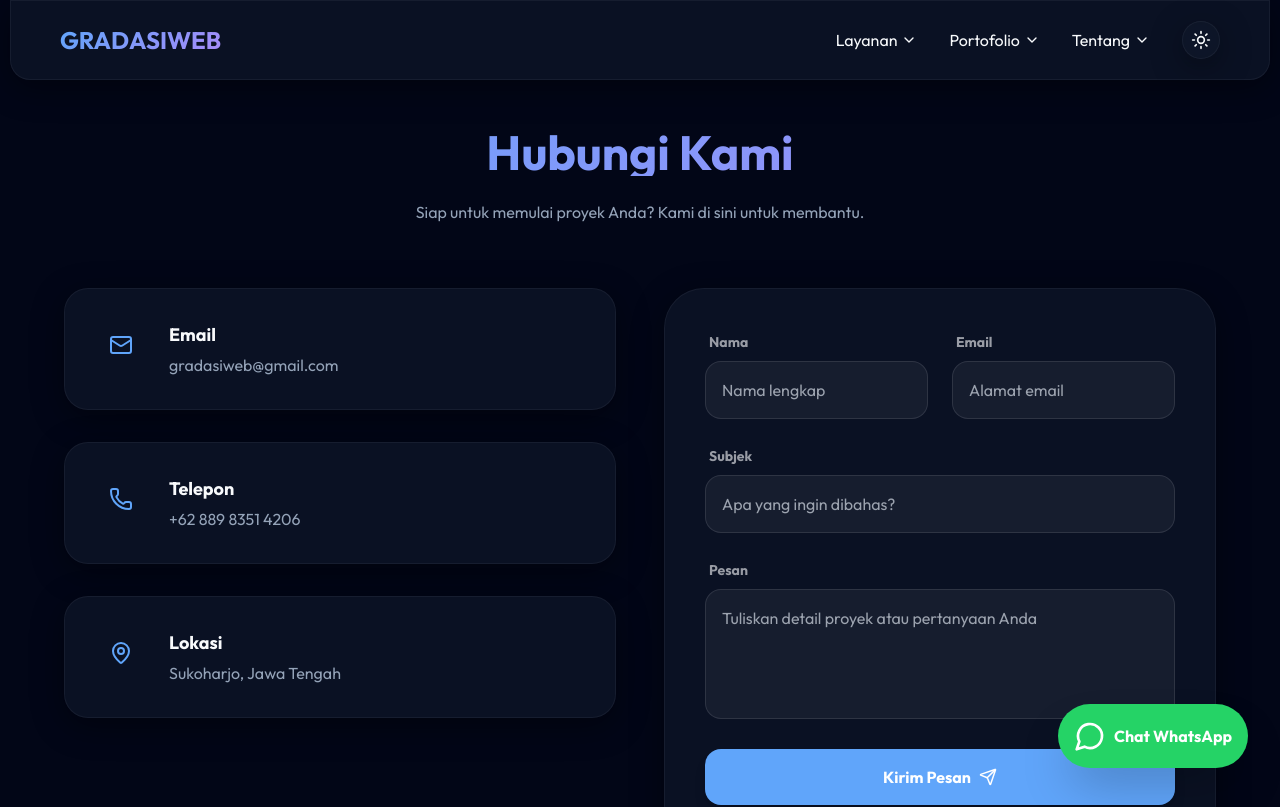
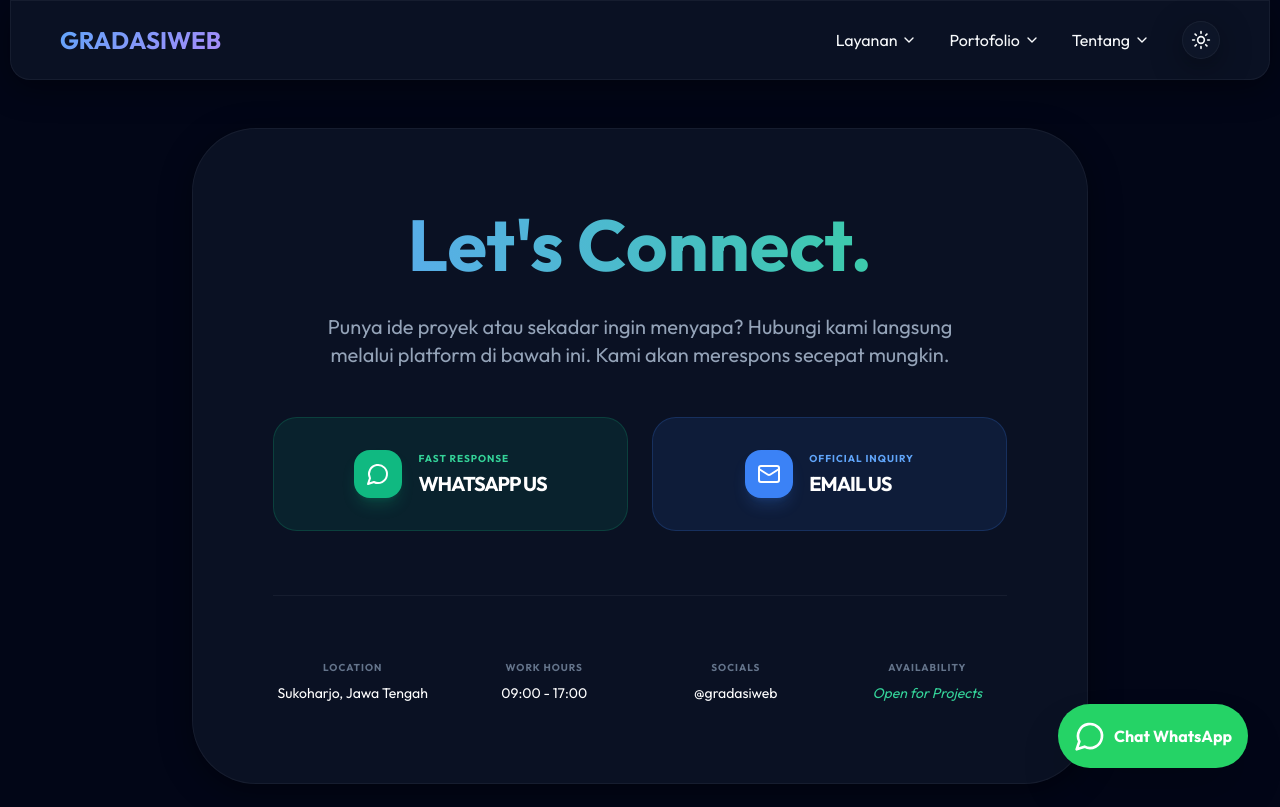
Before and after one commit to muhfahmm/gradasiweb, a React (Vite) app in the folder frontend/: page /gradasiweb/kontak in a window 1280 px wide. Shown: the top 807 px of the page. Built offline with nearby package versions, Linux system fonts and the light colour scheme.

Commit message:
gradasiweb

```diff
--- a/frontend/src/pages/Kontak.jsx
+++ b/frontend/src/pages/Kontak.jsx
@@ -1,189 +1,75 @@
-import React, { useState } from 'react';
-import { motion, AnimatePresence } from 'framer-motion';
-import { Mail, Phone, MapPin, Send, CheckCircle2, XCircle, Loader2 } from 'lucide-react';
+import React from 'react';
+import { motion } from 'framer-motion';
+import { Mail, MessageCircle } from 'lucide-react';
 
 const Kontak = () => {
-  const [formData, setFormData] = useState({
-    name: '',
-    email: '',
-    subject: '',
-    message: ''
-  });
-  const [status, setStatus] = useState(null); // 'loading', 'success', 'error'
-  const [showModal, setShowModal] = useState(false);
-
-  const handleSubmit = async (e) => {
-    e.preventDefault();
-    setStatus('loading');
-
-    try {
-      const res = await fetch('/api/contact', {
-        method: 'POST',
-        headers: { 'Content-Type': 'application/json' },
-        body: JSON.stringify(formData)
-      });
-
-      if (res.ok) {
-        setStatus('success');
-        setFormData({ name: '', email: '', subject: '', message: '' });
-      } else {
-        setStatus('error');
-      }
-    } catch (err) {
-      setStatus('error');
-    }
-    setShowModal(true);
-  };
-
   return (
-    <div className="pt-32 pb-20 container relative">
+    <div className="min-h-screen pt-32 pb-20 px-6">
+      <div className="max-w-4xl mx-auto text-center">
         <motion.div
           initial={{ opacity: 0, y: 20 }}
           animate={{ opacity: 1, y: 0 }}
-        className="text-center mb-16"
+          className="glass p-12 md:p-20 rounded-[4rem] border-white/10"
         >
-        <h1 className="text-5xl font-bold mb-6 gradient-text">Hubungi Kami</h1>
-        <p className="text-secondary max-w-2xl mx-auto" style={{ color: 'var(--text-secondary)' }}>
-          Siap untuk memulai proyek Anda? Kami di sini untuk membantu.
+          <h1 className="text-5xl md:text-7xl font-black mb-8 bg-gradient-to-r from-blue-400 to-emerald-400 bg-clip-text text-transparent">
+            Let's Connect.
+          </h1>
+          <p className="text-slate-400 text-lg md:text-xl mb-12 max-w-2xl mx-auto leading-relaxed">
+            Punya ide proyek atau sekadar ingin menyapa? Hubungi kami langsung melalui platform di bawah ini. Kami akan merespons secepat mungkin.
           </p>
-      </motion.div>
 
-      <div className="grid grid-cols-1 lg:grid-cols-2 gap-12 max-w-6xl mx-auto">
-        {/* Contact Info */}
-        <div className="space-y-8">
-          <div className="glass p-8 rounded-3xl flex items-start gap-6">
-            <div className="w-12 h-12 rounded-2xl bg-accent-primary/10 flex items-center justify-center shrink-0 text-accent-primary">
+          <div className="grid grid-cols-1 md:grid-cols-2 gap-6">
+            <a
+              href="https://wa.me/6288983514206"
+              target="_blank"
+              rel="noopener noreferrer"
+              className="flex items-center justify-center gap-4 p-8 rounded-3xl bg-emerald-500/10 border border-emerald-500/20 hover:bg-emerald-500/20 transition-all group"
+            >
+              <div className="w-12 h-12 bg-emerald-500 rounded-2xl flex items-center justify-center text-white shadow-lg shadow-emerald-500/20 group-hover:scale-110 transition-transform">
+                <MessageCircle size={24} />
+              </div>
+              <div className="text-left">
+                <div className="text-[10px] font-black text-emerald-400 uppercase tracking-widest mb-1">Fast Response</div>
+                <div className="text-xl font-bold text-white uppercase tracking-tighter">WhatsApp Us</div>
+              </div>
+            </a>
+
+            <a
+              href="https://mail.google.com/mail/?view=cm&fs=1&to=gradasiweb@gmail.com"
+              target="_blank"
+              rel="noopener noreferrer"
+              className="flex items-center justify-center gap-4 p-8 rounded-3xl bg-blue-500/10 border border-blue-500/20 hover:bg-blue-500/20 transition-all group"
+            >
+              <div className="w-12 h-12 bg-blue-500 rounded-2xl flex items-center justify-center text-white shadow-lg shadow-blue-500/20 group-hover:scale-110 transition-transform">
                 <Mail size={24} />
               </div>
+              <div className="text-left">
+                <div className="text-[10px] font-black text-blue-400 uppercase tracking-widest mb-1">Official Inquiry</div>
+                <div className="text-xl font-bold text-white uppercase tracking-tighter">Email Us</div>
+              </div>
+            </a>
+          </div>
+
+          <div className="mt-16 pt-16 border-t border-white/5 grid grid-cols-2 md:grid-cols-4 gap-8 text-center">
              <div>
-              <h4 className="text-lg font-bold mb-1">Email</h4>
-              <p className="text-secondary" style={{ color: 'var(--text-secondary)' }}>gradasiweb@gmail.com</p>
+                <div className="text-[10px] font-bold text-slate-500 uppercase tracking-widest mb-2">Location</div>
+                <div className="text-sm text-white font-medium">Sukoharjo, Jawa Tengah</div>
+             </div>
+             <div>
+                <div className="text-[10px] font-bold text-slate-500 uppercase tracking-widest mb-2">Work Hours</div>
+                <div className="text-sm text-white font-medium">09:00 - 17:00</div>
+             </div>
+             <div>
+                <div className="text-[10px] font-bold text-slate-500 uppercase tracking-widest mb-2">Socials</div>
+                <div className="text-sm text-white font-medium">@gradasiweb</div>
+             </div>
+             <div>
+                <div className="text-[10px] font-bold text-slate-500 uppercase tracking-widest mb-2">Availability</div>
+                <div className="text-sm text-emerald-400 font-medium italic">Open for Projects</div>
              </div>
           </div>
-
-          <div className="glass p-8 rounded-3xl flex items-start gap-6">
-            <div className="w-12 h-12 rounded-2xl bg-accent-primary/10 flex items-center justify-center shrink-0 text-accent-primary">
-              <Phone size={24} />
-            </div>
-            <div>
-              <h4 className="text-lg font-bold mb-1">Telepon</h4>
-              <p className="text-secondary" style={{ color: 'var(--text-secondary)' }}>+62 889 8351 4206</p>
-            </div>
-          </div>
-
-          <div className="glass p-8 rounded-3xl flex items-start gap-6">
-            <div className="w-12 h-12 rounded-2xl bg-accent-primary/10 flex items-center justify-center shrink-0 text-accent-primary">
-              <MapPin size={24} />
-            </div>
-            <div>
-              <h4 className="text-lg font-bold mb-1">Lokasi</h4>
-              <p className="text-secondary" style={{ color: 'var(--text-secondary)' }}>Sukoharjo, Jawa Tengah</p>
-            </div>
-          </div>
-        </div>
-
-        {/* Contact Form */}
-        <div className="glass p-10 rounded-[2.5rem]">
-          <form onSubmit={handleSubmit} className="space-y-6">
-            <div className="grid grid-cols-1 md:grid-cols-2 gap-6">
-              <div className="space-y-2">
-                <label className="text-sm font-bold ml-1 opacity-60">Nama</label>
-                <input
-                  type="text"
-                  required
-                  value={formData.name}
-                  onChange={(e) => setFormData({...formData, name: e.target.value})}
-                  className="w-full bg-white/5 border border-white/10 rounded-2xl p-4 focus:border-accent-primary outline-none transition-colors"
-                  placeholder="Nama lengkap"
-                />
-              </div>
-              <div className="space-y-2">
-                <label className="text-sm font-bold ml-1 opacity-60">Email</label>
-                <input
-                  type="email"
-                  required
-                  value={formData.email}
-                  onChange={(e) => setFormData({...formData, email: e.target.value})}
-                  className="w-full bg-white/5 border border-white/10 rounded-2xl p-4 focus:border-accent-primary outline-none transition-colors"
-                  placeholder="Alamat email"
-                />
-              </div>
-            </div>
-            <div className="space-y-2">
-              <label className="text-sm font-bold ml-1 opacity-60">Subjek</label>
-              <input
-                type="text"
-                required
-                value={formData.subject}
-                onChange={(e) => setFormData({...formData, subject: e.target.value})}
-                className="w-full bg-white/5 border border-white/10 rounded-2xl p-4 focus:border-accent-primary outline-none transition-colors"
-                placeholder="Apa yang ingin dibahas?"
-              />
-            </div>
-            <div className="space-y-2">
-              <label className="text-sm font-bold ml-1 opacity-60">Pesan</label>
-              <textarea
-                rows="4"
-                required
-                value={formData.message}
-                onChange={(e) => setFormData({...formData, message: e.target.value})}
-                className="w-full bg-white/5 border border-white/10 rounded-2xl p-4 focus:border-accent-primary outline-none transition-colors"
-                placeholder="Tuliskan detail proyek atau pertanyaan Anda"
-              ></textarea>
-            </div>
-            <button
-              type="submit"
-              disabled={status === 'loading'}
-              className="w-full py-4 bg-accent-primary text-white rounded-2xl font-bold flex items-center justify-center gap-2 hover:scale-[1.02] active:scale-[0.98] disabled:opacity-50 disabled:scale-100 transition-all shadow-lg shadow-accent-primary/20"
-            >
-              {status === 'loading' ? (
-                <>Mohon Tunggu... <Loader2 size={18} className="animate-spin" /></>
-              ) : (
-                <>Kirim Pesan <Send size={18} /></>
-              )}
-            </button>
-          </form>
-        </div>
-      </div>
-
-      {/* FEEDBACK MODAL */}
-      <AnimatePresence>
-        {showModal && (
-          <div className="fixed inset-0 z-[100] flex items-center justify-center px-4">
-            <motion.div
-              initial={{ opacity: 0 }}
-              animate={{ opacity: 1 }}
-              exit={{ opacity: 0 }}
-              onClick={() => setShowModal(false)}
-              className="absolute inset-0 bg-black/60 backdrop-blur-sm"
-            />
-            <motion.div
-              initial={{ scale: 0.9, opacity: 0, y: 20 }}
-              animate={{ scale: 1, opacity: 1, y: 0 }}
-              exit={{ scale: 0.9, opacity: 0, y: 20 }}
-              className="glass max-w-sm w-full p-10 rounded-[3rem] relative text-center"
-            >
-              <div className={`w-20 h-20 rounded-[2rem] mx-auto mb-6 flex items-center justify-center ${status === 'success' ? 'bg-emerald-500/20 text-emerald-500' : 'bg-red-500/20 text-red-500'}`}>
-                {status === 'success' ? <CheckCircle2 size={40} /> : <XCircle size={40} />}
-              </div>
-              <h3 className="text-2xl font-bold mb-2">
-                {status === 'success' ? 'Pesan Terkirim!' : 'Gagal Mengirim'}
-              </h3>
-              <p className="text-secondary mb-8 leading-relaxed">
-                {status === 'success'
-                  ? 'Terima kasih! Pesan Anda telah kami terima dan akan segera kami balas melalui email.'
-                  : 'Mohon maaf, terjadi kendala saat mengirim pesan. Silakan coba beberapa saat lagi.'}
-              </p>
-              <button
-                onClick={() => setShowModal(false)}
-                className="w-full py-4 bg-white/5 hover:bg-white/10 rounded-2xl font-bold transition-all"
-              >
-                Tutup
-              </button>
         </motion.div>
       </div>
-        )}
-      </AnimatePresence>
     </div>
   );
 };
```
Also changed, not shown: 2 other files (tests, documents, lock files or other folders). Lines whose indentation alone changed are shown as unchanged.
